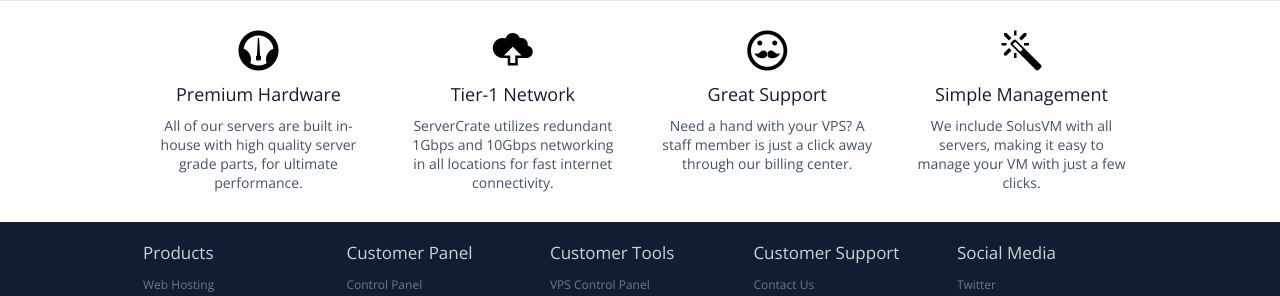
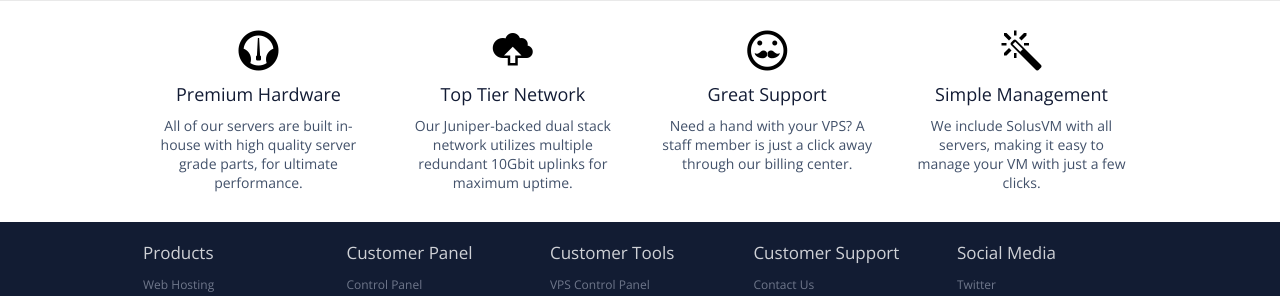
Before and after one commit to RobertClarke/ServerCrate, a PHP site: page /vps-ssdvz in a window 1280 px wide. Shown: the part 839-1135 px from the top of the page. Run offline with PHP 8.4, Linux system fonts and the light colour scheme; some libraries are stand-ins or nearby versions.

Commit message:
Update vps-ssdvz.php

```diff
--- a/vps-ssdvz.php
+++ b/vps-ssdvz.php
@@ -126,8 +126,8 @@ require_once('structure/header.php');
 					</article>
 					<article>
 						<i class="icon icn-cloud-upload"></i>
-						<h3>Tier-1 Network</h3>
-						<p>ServerCrate utilizes redundant 1Gbps and 10Gbps networking in all locations for fast internet connectivity.</p>
+						<h3>Top Tier Network</h3>
+						<p>Our Juniper-backed dual stack network utilizes multiple redundant 10Gbit uplinks for maximum uptime.</p></p>
 					</article>
 					<article>
 						<i class="icon icn-hipster"></i>
```
